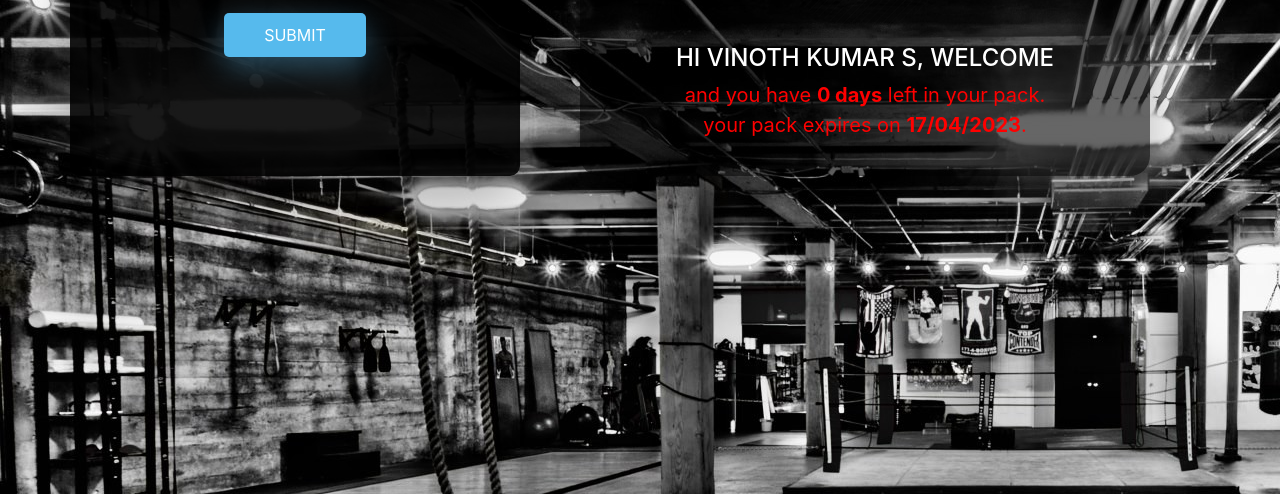
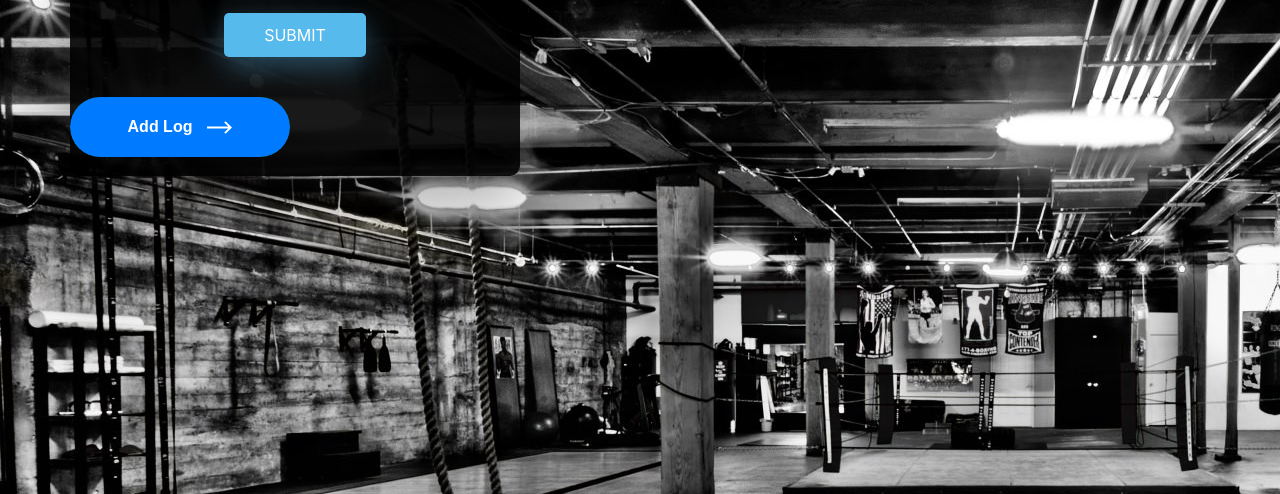
Before and after one commit to DhivyaSelvi24/vishgymattendance, a plain HTML site: page index.html in a window 1280 px wide. Shown: the part 306-800 px from the top of the page. Drawn offline with nearby package versions, Linux system fonts and the light colour scheme.

Commit message:
hover btn, left to right transition box

```diff
--- a/css/customcss.css
+++ b/css/customcss.css
@@ -1,3 +1,16 @@
+.custom-box {
+    position: relative;
+    opacity: 0;
+    transform: translateX(-100%);
+    transition: transform 0.5s ease-out, opacity 0.5s ease-out;
+}
+
+.custom-box.show {
+    opacity: 1;
+    transform: translateX(0);
+}
+
+
 .custom-box {
     -webkit-border-radius: 20px; /* Consistent border radius */
     border-radius: 20px;
--- /dev/null
+++ b/css/right_arrow_hover.css
@@ -0,0 +1,85 @@
+.add_log_btn {
+    --width: 220px;
+    --height: 60px;
+    border: 0;
+    position: relative;
+    min-width: var(--width);
+    min-height: var(--height);
+    border-radius: var(--height);
+    color: #fff;
+    font-family: "Montserrat", sans-serif;
+    font-weight: bold;
+    background: rgba(16, 196, 76, 0.3);
+    cursor: pointer;
+    overflow: hidden;
+    display: flex;
+    justify-content: center;
+    align-items: center;
+    padding: 0 20px;
+    gap: 15px;
+}
+
+.text,
+.icon-container {
+    position: relative;
+    z-index: 2;
+}
+
+.icon-container {
+    --icon-size: 25px;
+    position: relative;
+    width: var(--icon-size);
+    height: var(--icon-size);
+    transition: transform 500ms ease;
+}
+
+.icon {
+    position: absolute;
+    left: 0;
+    top: 0;
+    width: var(--icon-size);
+    height: var(--icon-size);
+    transition: transform 500ms ease, opacity 250ms ease;
+}
+
+.icon--left {
+    transform: translateX(-200%);
+    opacity: 0;
+}
+
+.icon svg {
+    width: 100%;
+    height: 100%;
+    fill: #fff;
+}
+
+.add_log_btn::after {
+    content: "";
+    position: absolute;
+    left: 0;
+    top: 0;
+    width: 100%;
+    height: 100%;
+    background: var(--btn-bg, #007bff);
+    border-radius: var(--height);
+    z-index: 1;
+    transition: transform 500ms ease;
+}
+
+.add_log_btn:hover::after {
+    transform: translateX(65%);
+}
+
+.add_log_btn:hover .icon-container {
+    transform: translateX(125%);
+}
+
+.add_log_btn:hover .icon--left {
+    transform: translateX(0);
+    opacity: 1;
+}
+
+.add_log_btn:hover .icon--right {
+    transform: translateX(200%);
+    opacity: 0;
+}
--- a/index.html
+++ b/index.html
@@ -1,5 +1,6 @@
 <!DOCTYPE html>
 <html lang="en">
+
 <head>
     <meta charset="UTF-8">
     <meta name="viewport" content="width=device-width, initial-scale=1.0">
@@ -9,26 +10,51 @@
     <link rel="stylesheet" href="css/bootstrap(1).min.css">
     <link rel="stylesheet" href="css/sb-admin.css">
     <link rel="stylesheet" href="css/customcss.css">
+    <link rel="stylesheet" href="css/right_arrow_hover.css">
 
     <script src="https://code.jquery.com/jquery-3.6.0.min.js"></script>
     <script src="https://cdnjs.cloudflare.com/ajax/libs/popper.js/1.14.7/umd/popper.min.js"></script>
     <script src="https://cdn.jsdelivr.net/npm/bootstrap@4.3.1/dist/js/bootstrap.min.js"></script>
 
 </head>
-<body style="background-color: black; color: white; background-image: url('/images/background.png');">
+
+<body style="background-color: black; color: white; background-image: url('images/background.png');">
 
     <div class="container mt-5">
         <div class="row">
             <!-- Left Side: Gym Logo & Input Field -->
             <div class="col-md-6 text-center custombg">
-                <img src="/images/logoq.png" alt="Gym Logo" class="img-fluid" width="200">
+                <img src="images/logoq.png" alt="Gym Logo" class="img-fluid" width="200">
 
                 <!-- Input Field (Now Below Logo) -->
-                <input type="text" placeholder="Enter ID"
-                       class="form-control w-75 mx-auto mt-3 text-center id-input">
+                <input type="text" placeholder="Enter ID" class="form-control w-75 mx-auto mt-3 text-center id-input">
 
                 <!-- Submit Button (Optional: Can Move It Below Input) -->
                 <button class="btn btn-primary mt-3 submit-id">SUBMIT</button>
+                <!-- add log btn start -->
+                <div class="add_log_btn_block">
+                    <button class="add_log_btn">
+                        <span class="text">Add Log</span>
+                        <div class="icon-container">
+                            <div class="icon icon--left">
+                                <svg>
+                                    <use xlink:href="#arrow-right"></use>
+                                </svg>
+                            </div>
+                            <div class="icon icon--right">
+                                <svg>
+                                    <use xlink:href="#arrow-right"></use>
+                                </svg>
+                            </div>
+                        </div>
+                    </button>
+                    <svg style="display: none;">
+                        <symbol id="arrow-right" viewBox="0 0 20 10">
+                            <path d="M14.84 0l-1.08 1.06 3.3 3.2H0v1.49h17.05l-3.3 3.2L14.84 10 20 5l-5.16-5z"></path>
+                        </symbol>
+                    </svg>
+                </div>
+                <!-- add log btn end -->
             </div>
 
             <!-- Right Side: User Details -->
@@ -37,10 +63,10 @@
                 <img src="images/profile.png" alt="User Avatar" class="rounded-circle mt-3 profile-pic" width="200">
                 <div class="textcontent">
                     <h4 class="mt-3">HI VINOTH KUMAR S, WELCOME</h4>
-                <p style="color: red; font-size: 20px;">
-                    and you have <b>0 days</b> left in your pack.<br>
-                    your pack expires on <b>17/04/2023</b>.
-                </p>
+                    <p style="color: red; font-size: 20px;">
+                        and you have <b>0 days</b> left in your pack.<br>
+                        your pack expires on <b>17/04/2023</b>.
+                    </p>
                 </div>
 
             </div>
@@ -50,3 +76,14 @@
 </body>
 
 </html>
+
+<script>
+    $(document).ready(function () {
+        $(".add_log_btn_block").click(function () {
+            $(".custom-box").addClass("show");
+            setTimeout(function () {
+                $(".custom-box").removeClass("show");
+            }, 3000);
+        });
+    });
+</script>
```
